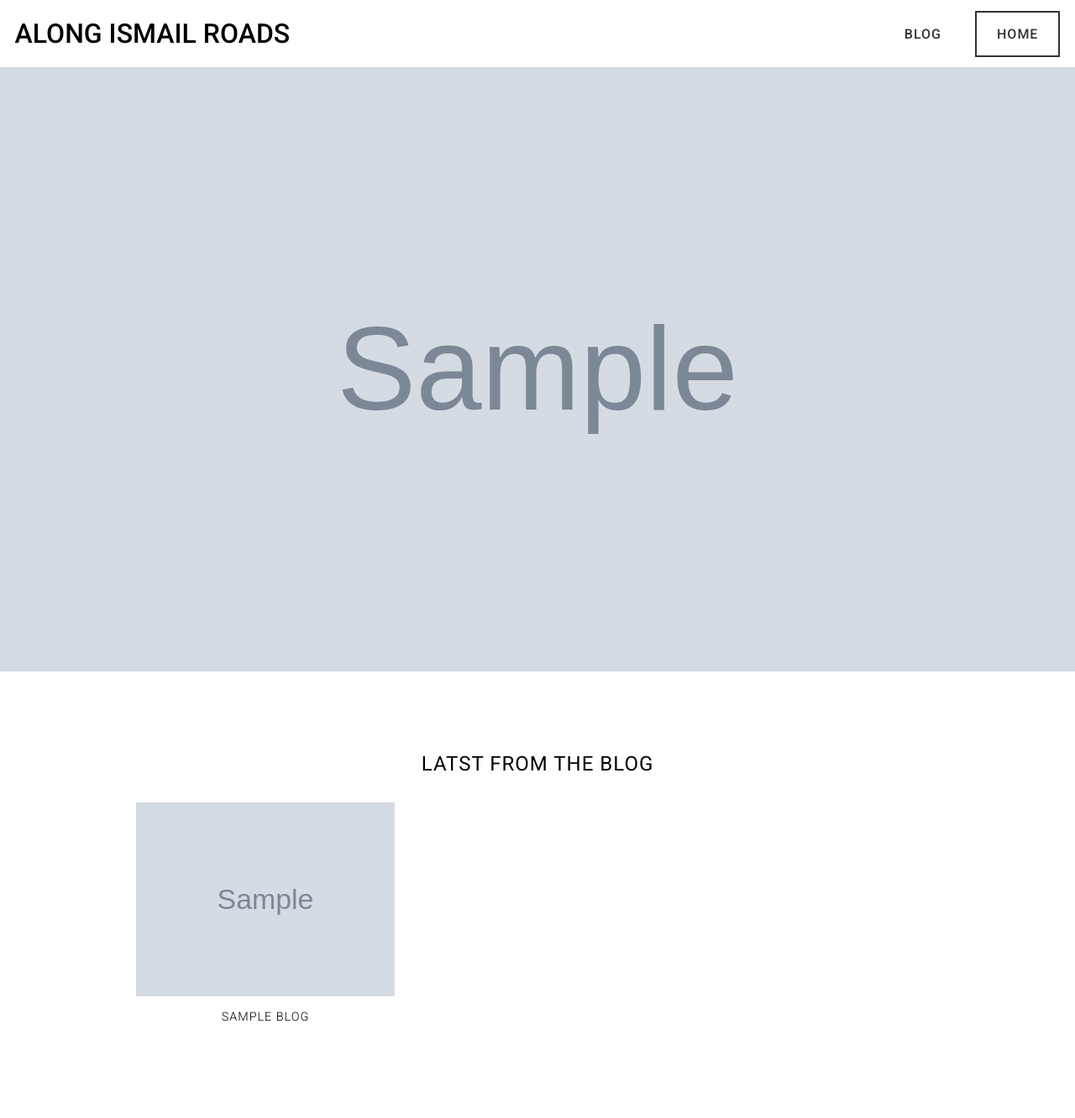
After one commit to idebbarh/django-blogging-app, a Django app: template blog/templates/blog/index.html in a window 1280 px wide. The commit adds this page. Shown: the whole page at 84% size. Run offline with Django 4.2, Linux system fonts and the light colour scheme; the template is opened without the code that fills it: most values are stand-ins (such as "Sample title", 1, 10 or a date in 2020); grey boxes marked "Sample" are stand-in pictures.

Commit message:
feat: complete index page

```diff
--- /dev/null
+++ b/blog/static/blog/style/index.css
@@ -0,0 +1,5 @@
+.section__cards-list {
+  display: grid;
+  grid-template-columns: repeat(auto-fill, minmax(250px, 1fr));
+  grid-gap: 1rem;
+}
--- /dev/null
+++ b/blog/static/blog/style/partials/index-blog-card.css
@@ -0,0 +1,20 @@
+.index-blog-card {
+  display: flex;
+  flex-direction: column;
+  align-items: center;
+}
+.index-blog-card__image {
+  max-width: 100%;
+  object-fit: cover;
+  font-style: italic;
+  display: block;
+}
+
+.index-blog-card__text {
+  text-align: center;
+  padding: 1rem 0.8rem;
+  font-weight: 300;
+  font-size: 0.9rem;
+  letter-spacing: 1px;
+  text-transform: uppercase;
+}
--- /dev/null
+++ b/blog/templates/blog/index.html
@@ -0,0 +1,23 @@
+{% extends 'base.html' %}
+{% load static %}
+{% block page_title %}
+along ismail roads
+{% endblock %}
+{% block css_files %}
+    <link rel="stylesheet" href="{% static 'blog/style/partials/index-blog-card.css' %}" />
+    <link rel="stylesheet" href="{% static 'blog/style/index.css' %}" />
+{% endblock %}
+{% block page_content %}
+{% include 'partials/header.html' %}
+{% include 'partials/landing.html' with landing_image=landing_image %}
+<section id="latest-blogs" class="section">
+    <h3 class="section__title">latst from the blog</h3>
+    <ul class="section__cards-list">
+        {% for blog in latest_blogs%}
+            <li class="cards-list__item">
+                {% include 'blog/partials/index-blog-card.html' with blog=blog %}
+            </li>
+        {% endfor %}
+    </ul>
+</section>
+{% endblock %}
--- /dev/null
+++ b/blog/templates/blog/partials/index-blog-card.html
@@ -0,0 +1,15 @@
+{% load static %}
+<article class="index-blog-card">
+  <a href="/" class="index-blog-card__link">
+    <header class="index-blog-card__head">
+      <img
+        src="{% static 'assets/images/' %}{{blog.image}}"
+        alt="{{blog.title}}"
+        class="index-blog-card__image"
+      />
+    </header>
+    <main class="index-blog-card__main">
+      <p class="index-blog-card__text">{{blog.title}}</p>
+    </main>
+  </a>
+</article>
--- a/blog/urls.py
+++ b/blog/urls.py
@@ -2,5 +2,6 @@ from django.urls import path
 from . import views
 
 urlpatterns = [
-    path("",views.blogs),
+    path("",views.index),
+    path("blog/",views.blogs),
 ]
--- a/blog_site/settings.py
+++ b/blog_site/settings.py
@@ -57,7 +57,6 @@ TEMPLATES = [
         'BACKEND': 'django.template.backends.django.DjangoTemplates',
         'DIRS': [
             BASE_DIR / "templates",
-            BASE_DIR / "blog_site" / "templates"
         ],
         'APP_DIRS': True,
         'OPTIONS': {
@@ -122,7 +121,7 @@ USE_TZ = True
 STATIC_URL = 'static/'
 
 STATICFILES_DIRS = [
-    BASE_DIR / 'static'
+    BASE_DIR / 'static',
 ]
 
 # Default primary key field type
--- a/blog_site/templates/blog_site/home.html
+++ /dev/null
@@ -1,6 +0,0 @@
-{%extends 'base.html'%}
-{%block page_title%}along ismail roads{%endblock%}
-{%block page_content%}
-{%include 'partials/header.html'%}
-{%include 'partials/landing.html' with landing_image=landing_image%}
-{%endblock%}
--- a/blog_site/urls.py
+++ b/blog_site/urls.py
@@ -16,10 +16,8 @@ Including another URLconf
 """
 from django.contrib import admin
 from django.urls import include, path
-from . import views
 
 urlpatterns = [
-    path("",views.index),
-    path("blog/",include('blog.urls')),
+    path("",include('blog.urls')),
     path('admin/', admin.site.urls)
 ]
--- a/static/style/base.css
+++ b/static/style/base.css
@@ -26,3 +26,18 @@ li {
   padding: 0;
   margin: 0;
 }
+
+.section {
+  max-width: 1020px;
+  margin: 0 auto;
+  padding: 96px 32px;
+}
+
+.section__title {
+  width: fit-content;
+  margin: 0 auto 2rem auto;
+  font-size: 1.5rem;
+  letter-spacing: 1px;
+  font-weight: 400;
+  text-transform: uppercase;
+}
--- a/templates/base.html
+++ b/templates/base.html
@@ -1,15 +1,16 @@
-{%load static%}
+{% load static %}
 <!doctype html>
 <html lang="en">
   <head>
     <meta charset="UTF-8" />
     <meta name="viewport" content="width=device-width, initial-scale=1.0" />
-    <link rel="stylesheet" href="{%static 'style/base.css'%}" />
-    <link rel="stylesheet" href="{%static 'style/partials/header.css'%}" />
-    <link rel="stylesheet" href="{%static 'style/partials/landing.css'%}" />
-    <title>{%filter upper%}{%block page_title%}{%endblock%}{%endfilter%}</title>
+    <link rel="stylesheet" href="{% static 'style/base.css' %}" />
+    <link rel="stylesheet" href="{% static 'style/partials/header.css' %}" />
+    <link rel="stylesheet" href="{% static 'style/partials/landing.css' %}" />
+    {% block css_files %}{% endblock %}
+    <title>{% filter upper %}{% block page_title %}{% endblock %}{% endfilter %}</title>
   </head>
   <body>
-    {%block page_content%}{%endblock%}
+    {% block page_content %}{% endblock %}
   </body>
 </html>
```
Also changed, not shown: blog/views.py (+45 -0 lines), blog_site/views.py (deleted, +0 -14 lines), static/assets/images/alberto-restifo-cFplR9ZGnAk-unsplash.jpg (added), static/assets/images/marita-kavelashvili-ugnrXk1129g-unsplash.jpg (added), 1 other file.
